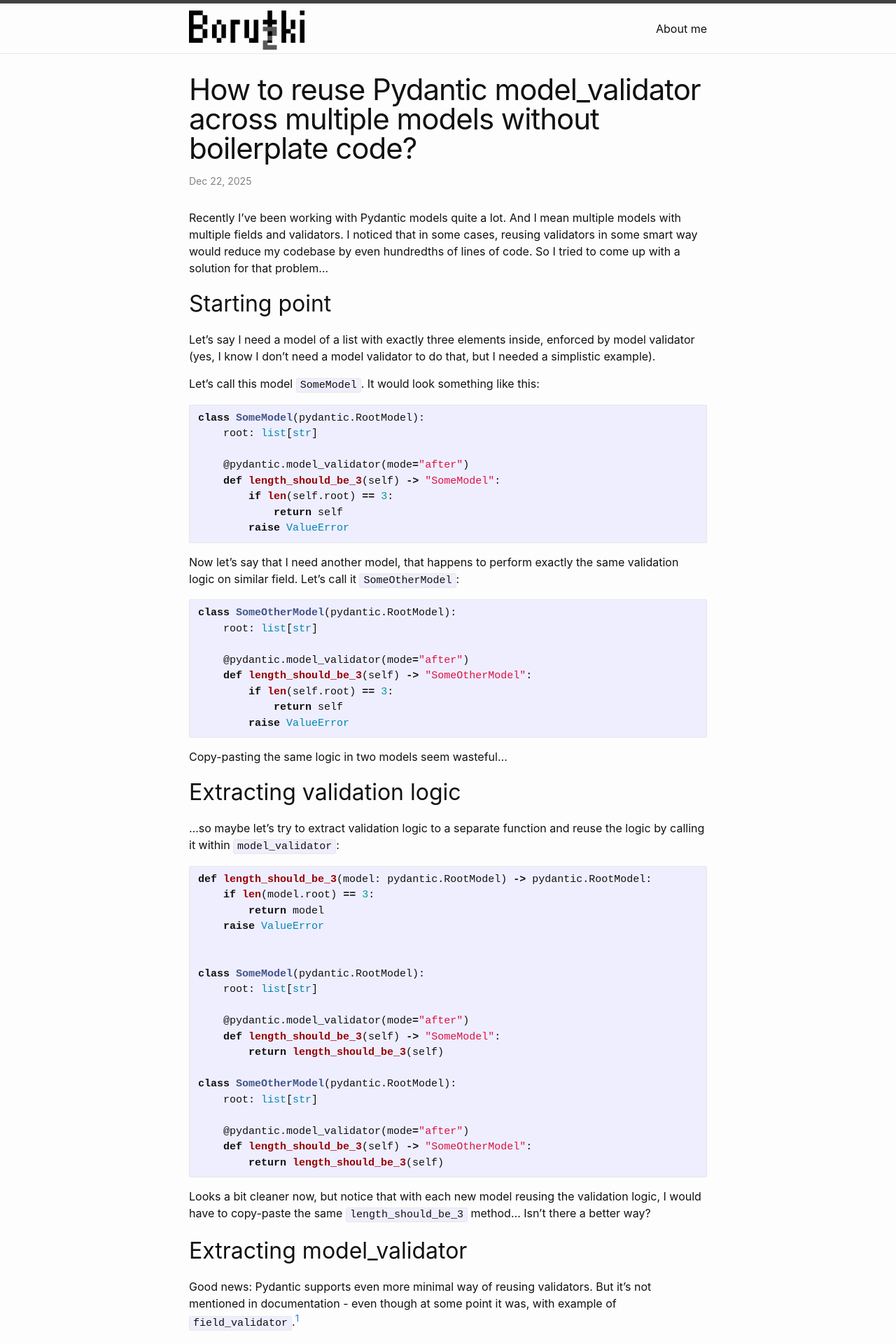
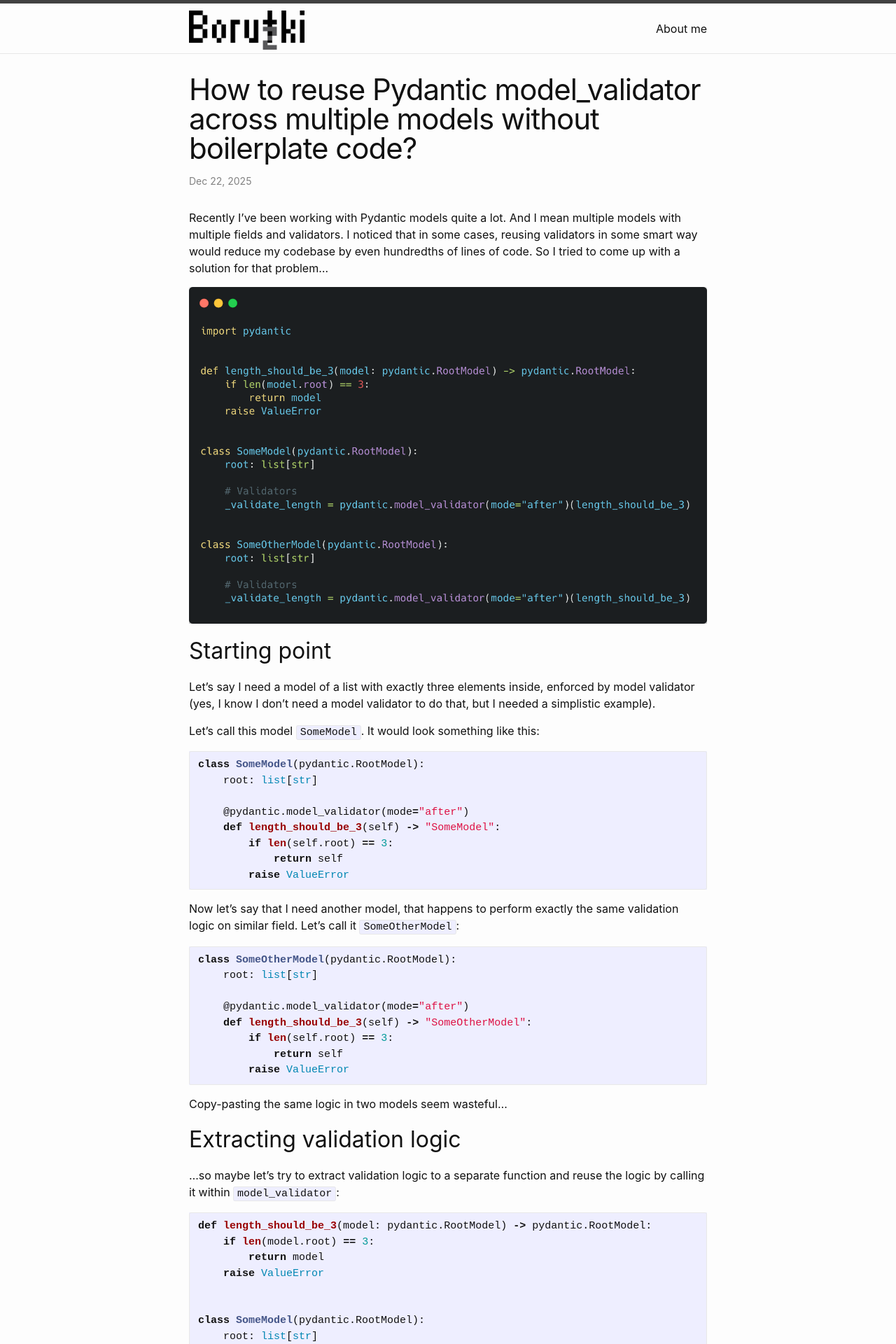
Before and after one commit to borutzki/borutzki.github.io, a Jekyll site: the page built from _posts/2025-12-22-how-to-reuse-pydantic-model_validator-across-multiple-models-without-boilerplate-code.md, in a window 1280 px wide. Shown: the top 1920 px of the page at 70% size. Built offline with Jekyll 4.4.1, drawn with Linux system fonts in a browser that asks for light colours.

Commit message:
Add Carbon snippet on top of the blog post

```diff
--- a/_posts/2025-12-22-how-to-reuse-pydantic-model_validator-across-multiple-models-without-boilerplate-code.md
+++ b/_posts/2025-12-22-how-to-reuse-pydantic-model_validator-across-multiple-models-without-boilerplate-code.md
@@ -5,6 +5,8 @@ excerpt_separator: <!--more-->
 ---
 
 Recently I've been working with Pydantic models quite a lot. And I mean multiple models with multiple fields and validators. I noticed that in some cases, reusing validators in some smart way would reduce my codebase by even hundredths of lines of code. So I tried to come up with a solution for that problem...
+
+![Code snippet]({{ site.baseurl }}/assets/img/snippets/2025-12-22-how-to-reuse-pydantic-model_validator-across-multiple-models-without-boilerplate-code.png)
 
 <!--more-->
 
@@ -169,7 +171,6 @@ My main concern is that such usage of validators could get deprecated by Pydanti
 
 ___
 
-
 *That's it for today. Happy hacking! 🐍*
 
 [^reuse]: <https://docs.pydantic.dev/2.0/usage/validators/#reuse-validators>
```
Also changed, not shown: assets/img/snippets/2025-12-22-how-to-reuse-pydantic-model_validator-across-multiple-models-without-boilerplate-code.png (added).
